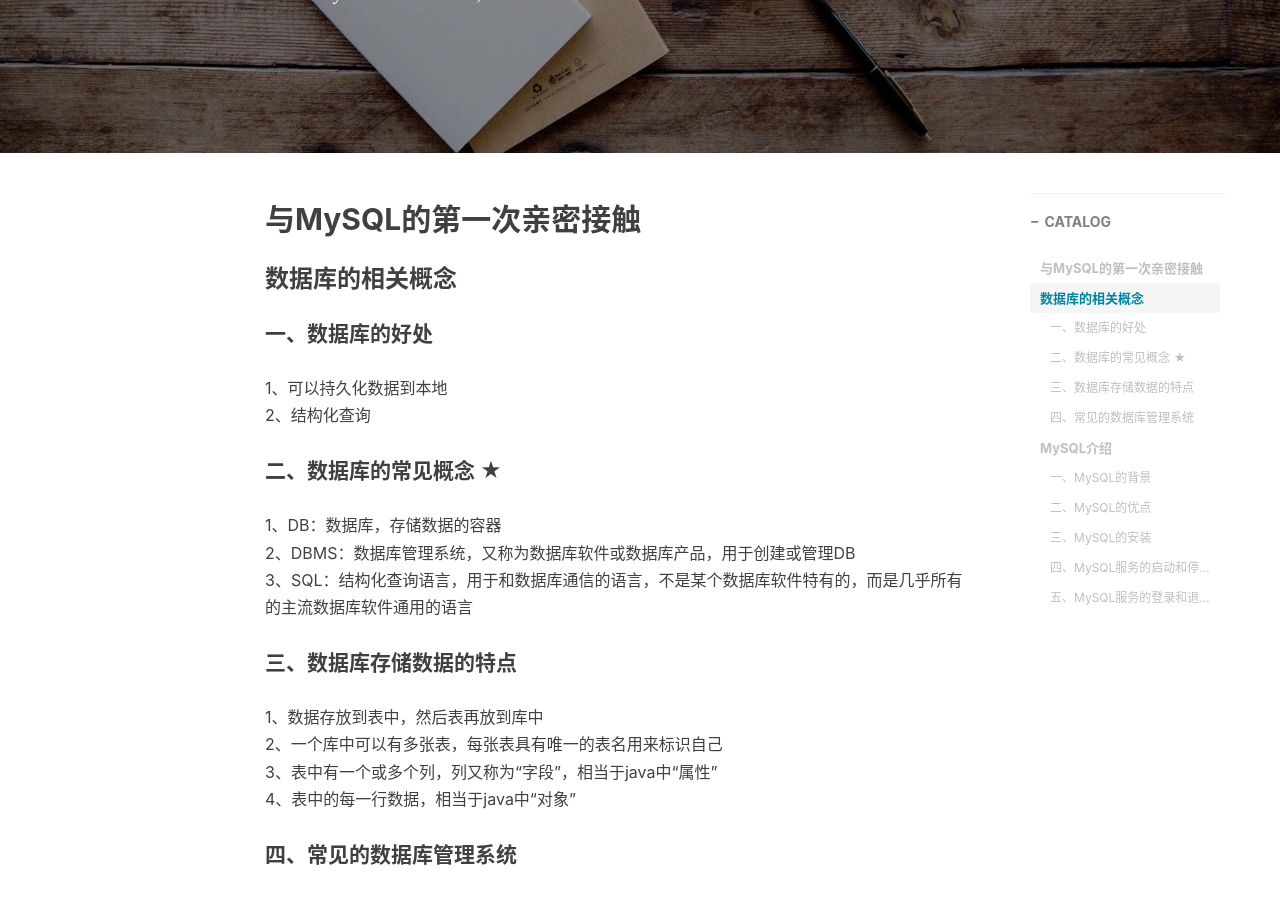
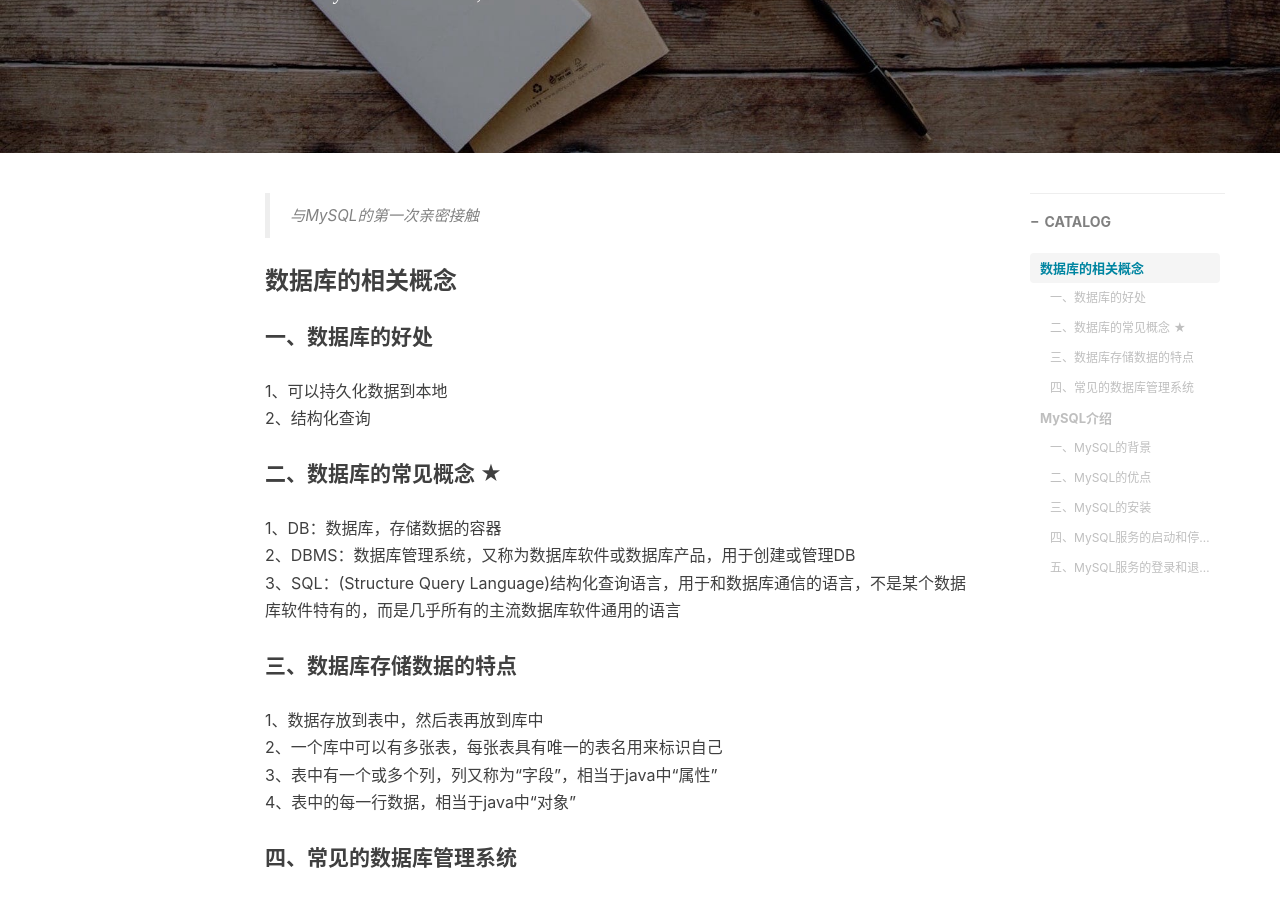
Before and after one commit to hongjiapeng/hongjiapeng.github.io, a Jekyll site: the page built from _posts/2021-03-10-MySQL复习-1.md, in a window 1280 px wide and 900 px high, scrolled down 304 px. Built offline with Jekyll 4.4.1, drawn with Linux system fonts in a browser that asks for light colours; nearby versions of some CDN libraries; comment, search, counter and statistics services are not loaded.

Commit message:
update note

```diff
--- a/_posts/2021-03-10-MySQL复习-1.md
+++ b/_posts/2021-03-10-MySQL复习-1.md
@@ -11,7 +11,7 @@ tags:
 - MySQL
 ---
 
-## 与MySQL的第一次亲密接触
+> 与MySQL的第一次亲密接触
 
 ### 数据库的相关概念
 
@@ -23,7 +23,7 @@ tags:
 #### 二、数据库的常见概念 ★
 1、DB：数据库，存储数据的容器<br/>
 2、DBMS：数据库管理系统，又称为数据库软件或数据库产品，用于创建或管理DB<br/>
-3、SQL：结构化查询语言，用于和数据库通信的语言，不是某个数据库软件特有的，而是几乎所有的主流数据库软件通用的语言
+3、SQL：(Structure Query Language)结构化查询语言，用于和数据库通信的语言，不是某个数据库软件特有的，而是几乎所有的主流数据库软件通用的语言
 
 #### 三、数据库存储数据的特点
 1、数据存放到表中，然后表再放到库中<br/>
```
Also changed, not shown: _posts/2021-03-10-MySQL复习-2.md (+1 -1 lines), _posts/2021-03-10-MySQL复习-3.md (+1 -1 lines), _posts/2021-03-10-MySQL复习-4.md (+1 -1 lines), _posts/2021-03-10-MySQL复习-5.md (+1 -1 lines).
